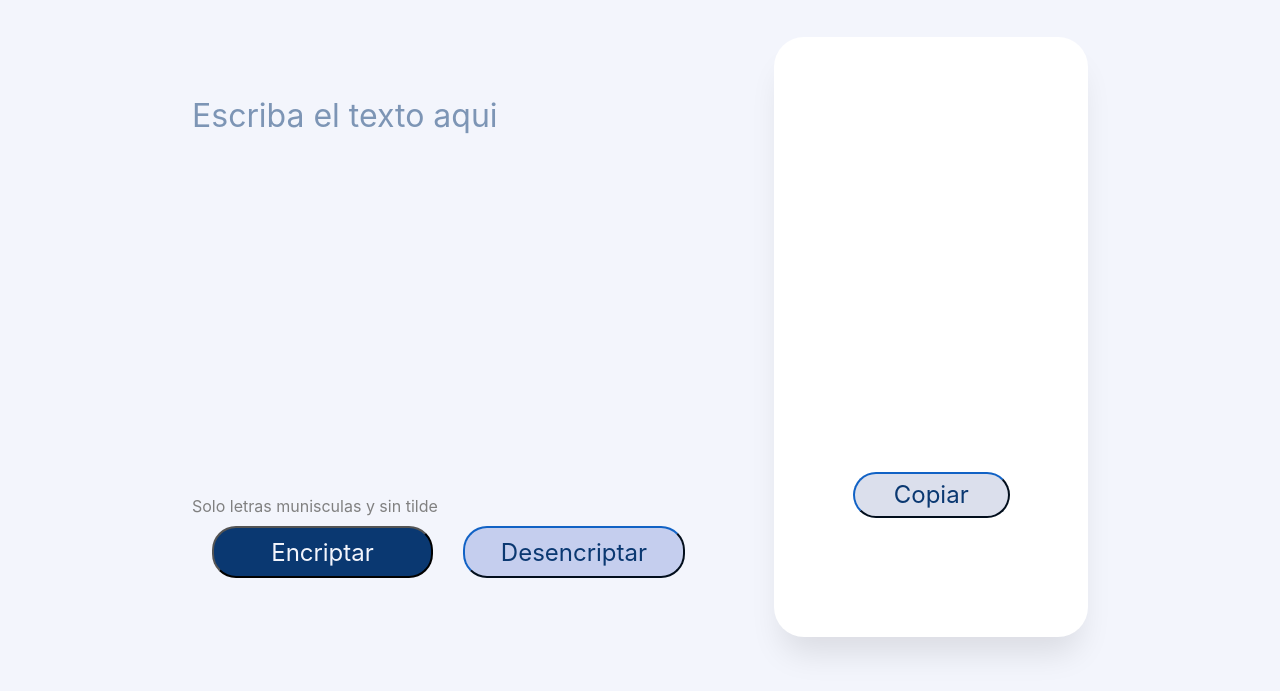
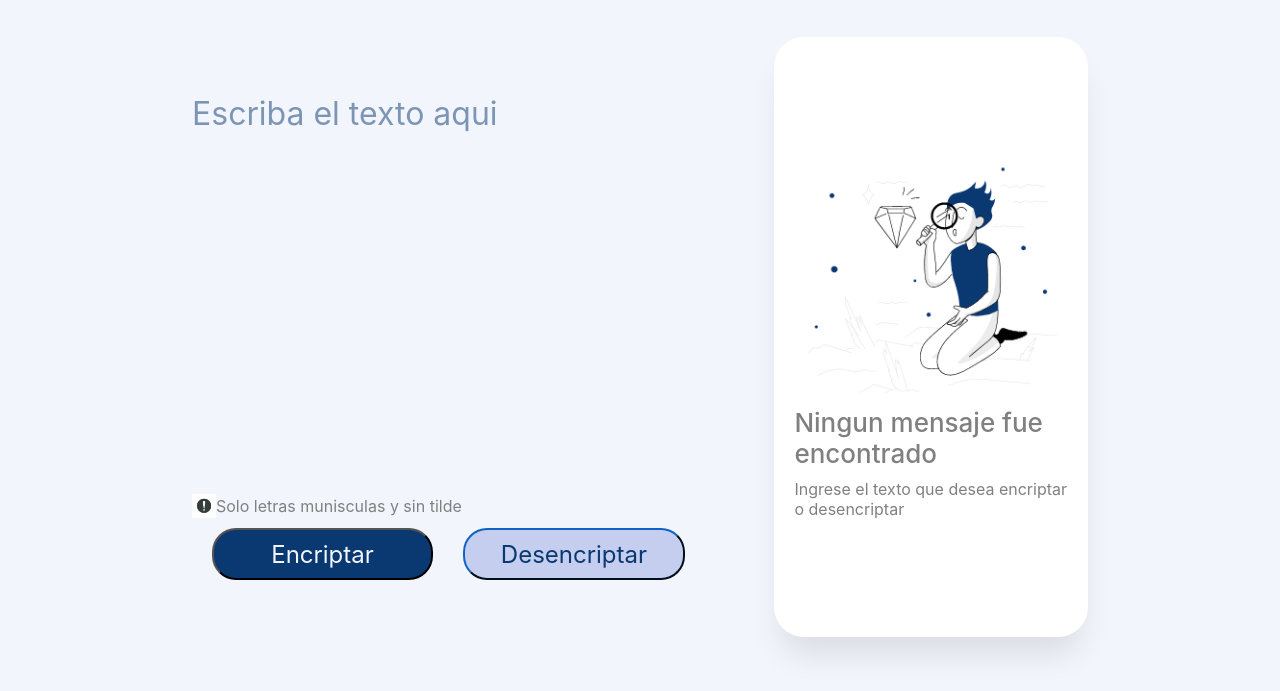
Before and after one commit to dariotovarf/Encriptador, a plain HTML site: page index.html in a window 1280 px wide. Both pictures are taken after a click on the button "Encriptar". Shown: the part 103-794 px from the top of the page. Drawn offline with Linux system fonts and the light colour scheme.

Commit message:
Hover botones y agrego icono restricciones

```diff
--- a/app.js
+++ b/app.js
@@ -4,9 +4,13 @@ let textoDesEncriptado = "";
 
 function encriptarTexto() {
   texto = document.getElementById("texto-entrada").value;
-  textoEncriptado = encriptacion(texto);
-  document.getElementById("texto-salida").innerHTML = textoEncriptado;
-  document.getElementById("texto-entrada").value = "";
+  if (texto == "") {
+    alert("Digite un texto valido");
+  } else {
+    textoEncriptado = encriptacion(texto);
+    document.getElementById("texto-salida").innerHTML = textoEncriptado;
+    document.getElementById("texto-entrada").value = "";
+  }
 }
 
 function encriptacion(texto) {
--- a/index.html
+++ b/index.html
@@ -25,7 +25,7 @@
         ></textarea>
 
         <div class="restricciones">
-          <p>Solo letras munisculas y sin tilde</p>
+          <div class="icon"></div><p>Solo letras munisculas y sin tilde</p>
         </div>
         <div class="contenedor-botones">
           <button onclick="encriptarTexto();" class="btn-encriptar">
--- a/style.css
+++ b/style.css
@@ -57,12 +57,24 @@ body {
   outline: none;
 }
 
+.restricciones {
+  display: flex;
+  flex-direction: row;
+  align-items: center;
+}
+
 .restricciones p {
   font-size: 16px;
   color: gray;
   font-family: "Inter";
   font-weight: 400;
-  flex: none;
+
+}
+.icon {
+  width: 24px;
+  height: 24px;
+  background-image: url("./img/atencion.jpg");
+  background-size: cover;
 }
 .contenedor-botones {
   display: flex;
@@ -91,9 +103,11 @@ body {
   font-size: 24px;
   border-color: #0a3871;
 }
-.btn-encriptar:hover,
+.btn-encriptar:hover {
+  background-color: #2064bd;
+}
 .btn-desencriptar:hover {
-  padding: 1.8%;
+  background-color: #a4bfe2;
 }
 
 .contenedor-desencriptar {
@@ -157,7 +171,7 @@ body {
 
 .btn-copiar {
   color: #0a3871;
-  background-color: #dbdfec;
+  background-color: #c5ceee;
   width: 50%;
   padding: 2%;
   border-radius: 24px;
@@ -165,7 +179,9 @@ body {
   font-size: 24px;
   border-color: #0a3871;
 }
-
+.btn-copiar:hover {
+  background-color: #a4bfe2;
+}
 @media (max-width: 768px) {
   .header {
     padding-left: 1px;
@@ -213,6 +229,6 @@ body {
   }
   .mensaje-inicial {
     align-items: center;
-    justify-content:center;
+    justify-content: center;
   }
 }
```
